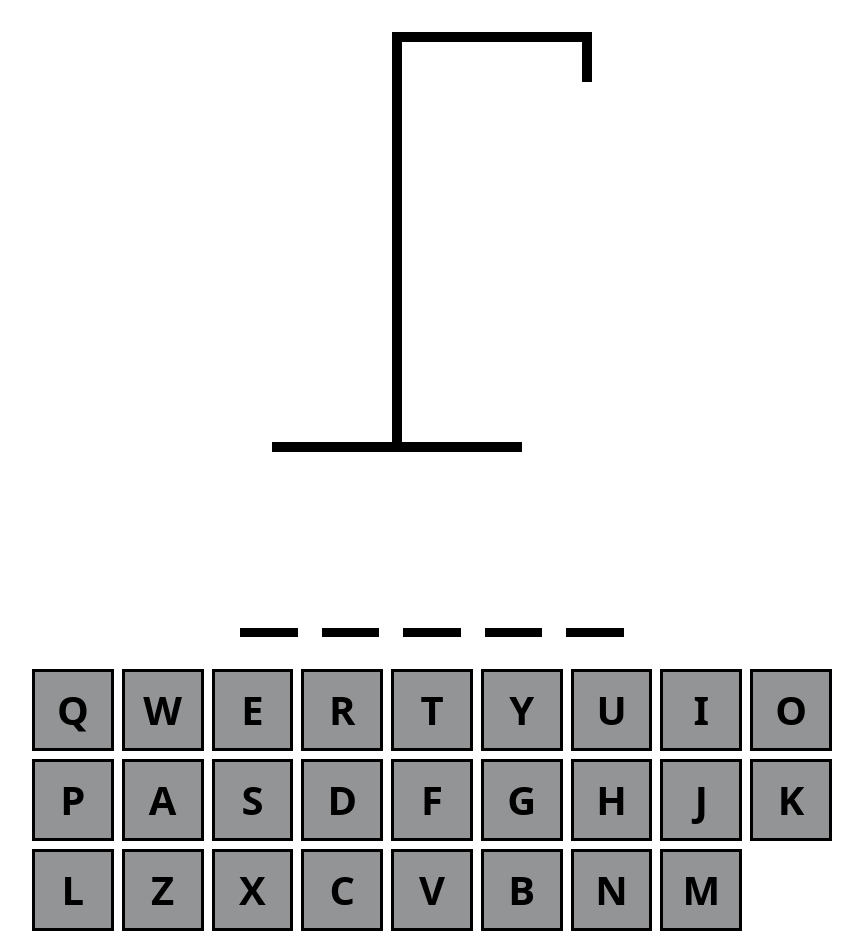
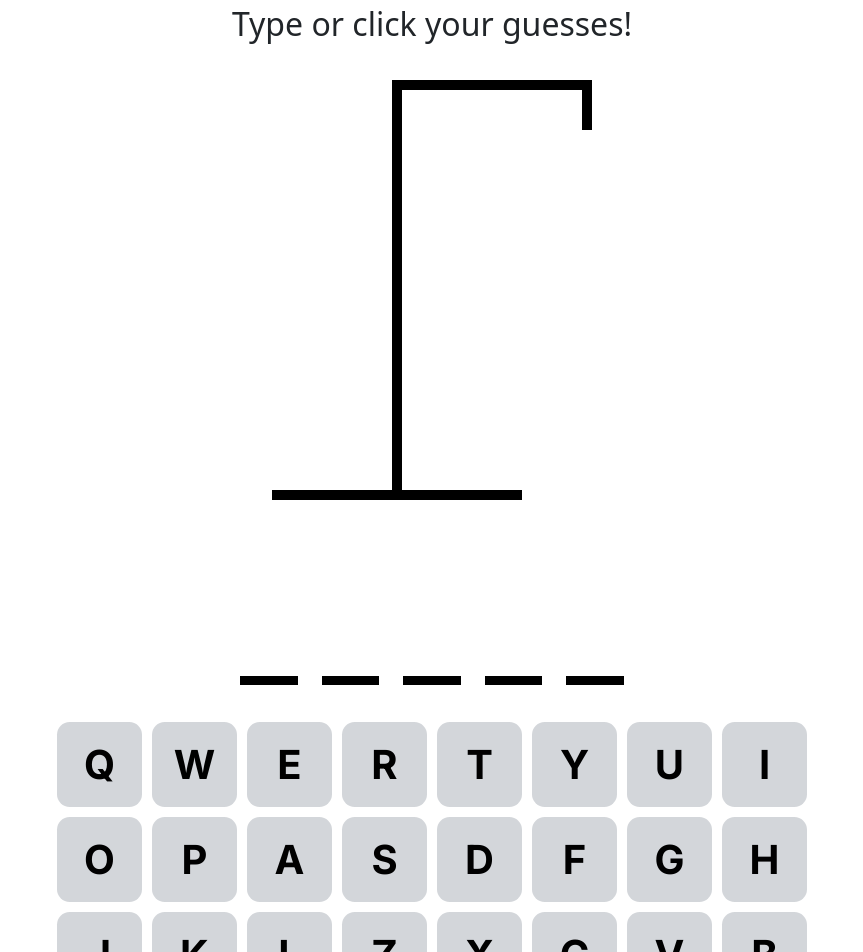
Before and after one commit to philipAvdey/hangman-project, a React (Vite) app: page / in a window 1280 px wide. Shown: the top 952 px of the page, without its empty margins (208-1071 px from the left). Before the commit the page ends 931 px from the top, so only its background shows below. Built offline with nearby package versions, Linux system fonts and the light colour scheme.

Commit message:
Added an index.css with color, font variables, fixed loser/winner not taking up space issue, made the css look better overall

```diff
--- a/src/App.scss
+++ b/src/App.scss
@@ -1,3 +1,5 @@
+
+
 .app{
     max-width: 800px;
     display: flex;
@@ -8,10 +10,17 @@
 }
 
 .app__lose-win{
+    margin: 0;
+    padding: 0;
     font-size: 2rem;
     text-align: 'center';
 }
 
 .app__keyboard{
     align-self: stretch;
+
 }
+
+.invisible{
+    visibility: hidden;
+}
--- a/src/App.tsx
+++ b/src/App.tsx
@@ -14,7 +14,7 @@ import HangmanWord from "./components/HangmanWord/HangmanWord";
 import words from "./wordsList.json";
 import "./App.scss";
 
-const getWord = () => words[Math.floor(Math.random() * words.length)]
+const getWord = () => words[Math.floor(Math.random() * words.length)];
 
 function App() {
   const [wordToGuess, setWordToGuess] = useState(getWord);
@@ -62,7 +62,7 @@ function App() {
     const handler = (e: KeyboardEvent) => {
       const key = e.key;
 
-      if (key !== "Enter" ) {
+      if (key !== "Enter") {
         return;
       } else {
         e.preventDefault();
@@ -79,8 +79,9 @@ function App() {
   return (
     <div className="app">
       <div className="app__lose-win">
-        {isWinner && "Winner! Refresh to try again"}
-        {isLoser && "Loser! idiot."}
+        { (!isWinner && !isLoser) && "Type or click your guesses!" }
+        {isWinner && "Winner!"}
+        {isLoser && "Loser!"}
       </div>
       <HangmanDrawing numberOfGuesses={incorrectLetters.length} />
       <HangmanWord
--- a/src/components/Keyboard/Keyboard.scss
+++ b/src/components/Keyboard/Keyboard.scss
@@ -1,29 +1,42 @@
 .app__keyboard{
-    display: grid;
-    grid-template-columns: repeat(auto-fit, minmax(75px, 1fr));
-    gap: 0.5rem;
+
+    display: flex;
+    flex-wrap: wrap;
+    justify-content: center;
+
+
+    // display: grid;
+    // grid-template-columns: repeat(auto-fit, minmax(75px, 1fr));
+    // gap: 0.5rem;
+
 }
 
 .app__keyboard_key{
+    flex: 0 0 85px;
     width: 100%;
     text-transform: uppercase;
-    border: 3px solid black;
+    border: 0;
+    border-radius: 15%;
     aspect-ratio: 1 / 1;
     font-size: 2.5rem;
     padding: 0.5rem;
-    background: #929496;
+    margin: 5px;
+    background: var(--lightGray-color);
     font-weight: bold;
+    font-family: var(--main-font);
     cursor: pointer;
 
+
     &:hover:not(:disabled), &:focus:not(:disabled){
-        background-color: lightblue;
+        background-color: var(--primary-color);
     }
+}
 
 
-}
 .active{
-    background-color: rgb(80, 137, 224);
+    background-color: var(--secondary-color);
     color: white;
+
 }
 
 .inactive{
--- /dev/null
+++ b/src/index.css
@@ -0,0 +1,20 @@
+@import url('https://fonts.googleapis.com/css2?family=Inter:wght@100..900&display=swap');
+
+
+:root {
+  --main-font: "Inter", sans-serif;
+  --primary-color: #91C8E4;
+  --secondary-color: #4964ed;
+  --bg-color: #F6F4EB;
+  --incorrect-color: #FA7070;
+  --lightGray-color: #D3D6DA;
+
+}
+
+* {
+    box-sizing: border-box;
+    padding: 0;
+    margin: 0;
+    scroll-behavior: smooth;
+
+  }
--- a/src/main.tsx
+++ b/src/main.tsx
@@ -2,6 +2,7 @@ import React from 'react'
 import ReactDOM from 'react-dom/client'
 import App from './App.tsx'
 import 'bootstrap/dist/css/bootstrap.css'
+import './index.css'
 
 ReactDOM.createRoot(document.getElementById('root')!).render(
   <React.StrictMode>
```
